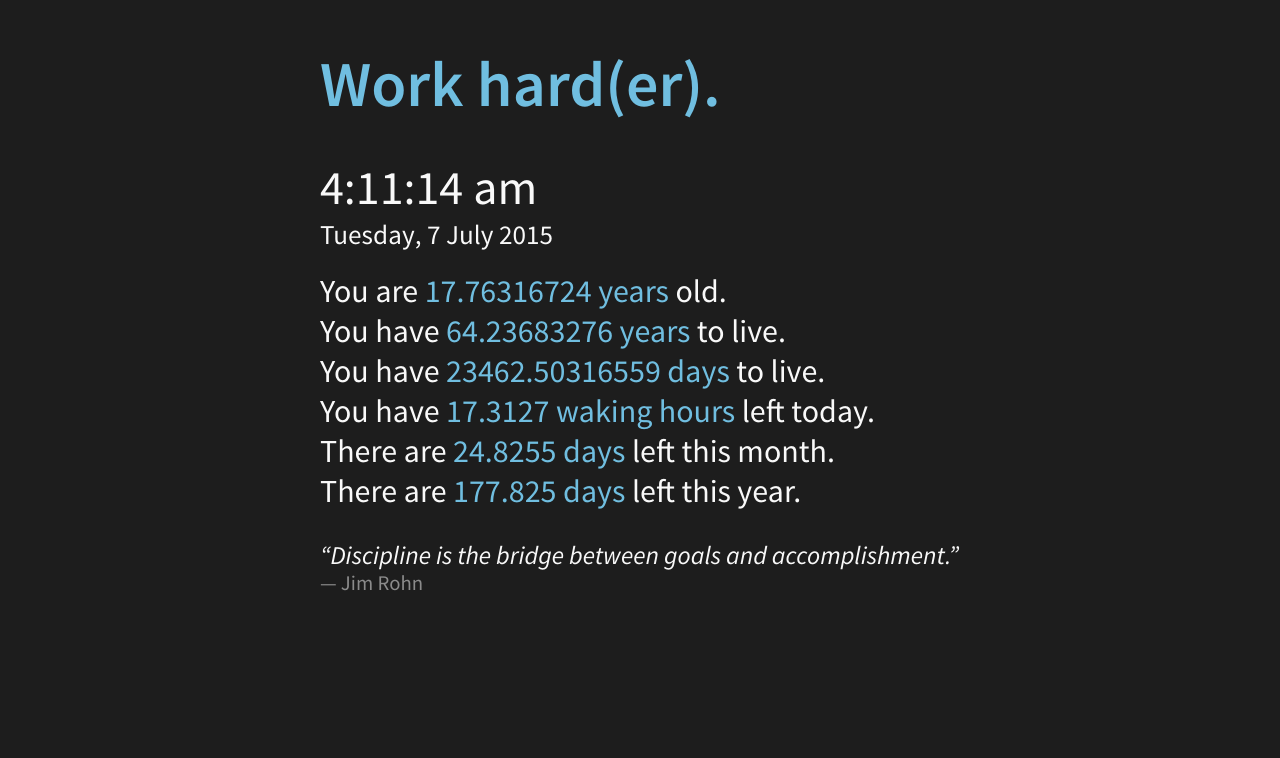
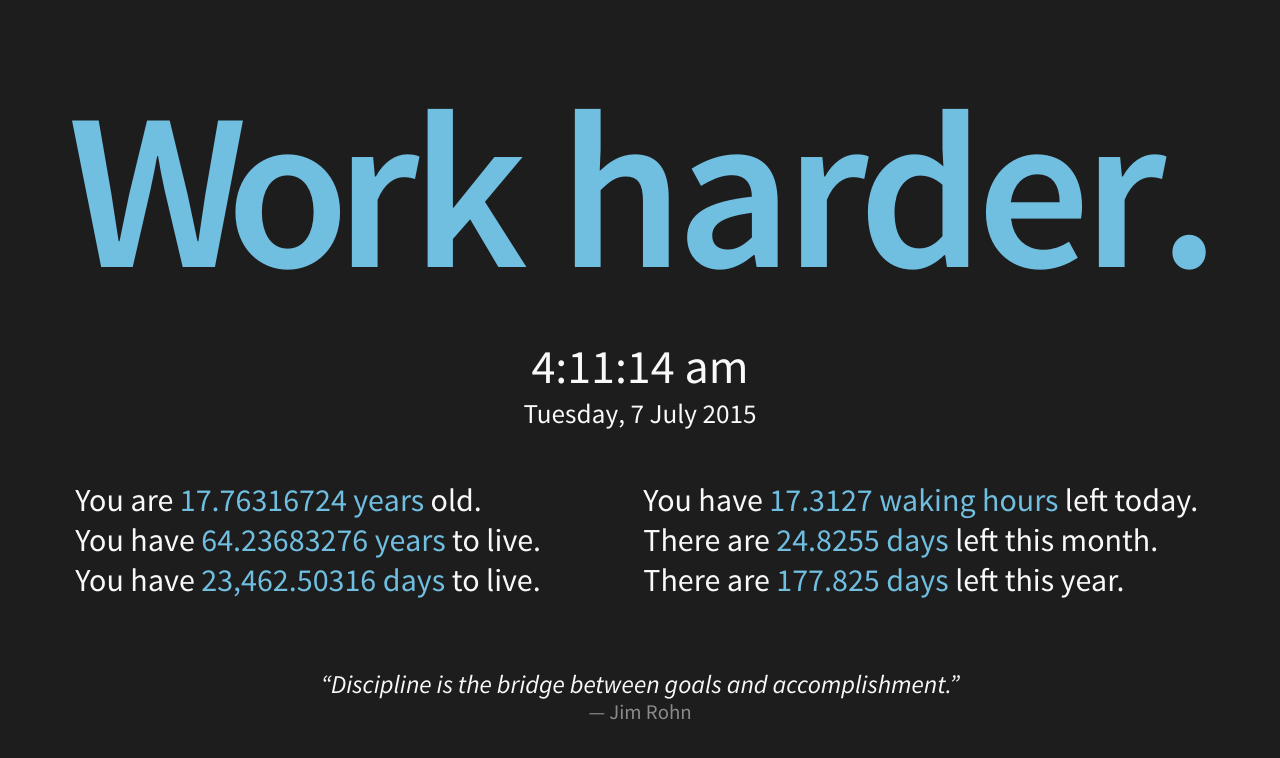
Before and after one commit to raichur/motivation, a browser extension: page index.html in a window 1280 px wide. Drawn offline with Linux system fonts and the light colour scheme; no server answers.

Commit message:
styling and add comma

```diff
--- a/app.js
+++ b/app.js
@@ -121,6 +121,12 @@ getJSON('quotes.json').then(function(data) {
   quoteAuthor.innerHTML = randomQuote.author;
 });
 
+function addComma(number) {
+  var splitByDot = number.toString().split('.'); // Split (Do not need commas in decimal places)
+  splitByDot[0] = splitByDot[0].replace(/\B(?=(\d{3})+(?!\d))/g, ","); // Fancy regex
+  return splitByDot.join("."); // Reconnect
+}
+
 // setInterval and simple DOM manipulation stuff
 setInterval(function getStuff(){
   var now = Date.now(),
@@ -133,7 +139,7 @@ setInterval(function getStuff(){
   currentDateElement.innerHTML = currentDay(nowNew);
   currentTimeElement.innerHTML = currentDate(nowNew);
   yearsToLive.innerHTML = calculateLifeExpectancy(age);
-  daysToLive.innerHTML = calculateLifeExpectancy(age)*365.25;
+  daysToLive.innerHTML = addComma(calculateLifeExpectancy(age)*365.25).toString().substring(0, 12);
 }, 100);
 
 if(githubUsername.length >= 2) {
--- a/index.html
+++ b/index.html
@@ -35,7 +35,7 @@
 <body class="animated fadeIn">
   <div class="content">
 
-    <h1>Work <b>hard(er)</b>.</h1>
+    <h1>W<span>o</span>rk <b>harder</b>.</h1>
 
     <div class="dateTimeWrapper">
       <div id="currentTime" style="font-size: 3rem;"></div>
@@ -43,13 +43,17 @@
     </div>
 
     <div class="dynamicText">
+      <div class="two_column">
         <div>You are <span id="age"></span> <span>years</span> old.</div>
         <div>You have <span id="yearsToLive"></span> <span>years</span> to live.</div>
         <div>You have <span id="daysToLive"></span> <span>days</span> to live.</div>
+      </div>
+      <div class="two_column">
         <div>You have <span id="hoursLeftToday"></span> <span>waking hours</span> left today.</div>
         <div>There are <span id="daysLeftThisMonth"></span> <span>days</span> left this month.</div>
         <div>There are <span id="daysLeftThisYear"></span> <span>days</span> left this year.</div>
         <div id="githubRepos"></div>
+      </div>
     </div>
 
     <div class="quote">
--- a/style.css
+++ b/style.css
@@ -82,19 +82,35 @@ body {
   color: #f9f9f9;
   max-height: 100%;
 }
+.dateTimeWrapper {
+  margin-bottom: 50px;
+}
 .content {
   margin: 0 auto;
-  text-align: left;
-  width: 50%;
-  margin-top: 50px;
+  text-align: center;
+  width: 94%;
+  margin-top: 80px;
 }
 .content h1 {
-  font-size: 4rem;
-  line-height: 4.2rem;
+  font-size: 14rem;
+  line-height: 13.5rem;
   margin-bottom: 40px;
   font-weight: 600;
+  letter-spacing: -.035em;
   color: #70bee0;
 }
+.content h1 span:nth-child(1) {
+  margin-left: -13px;
+  margin-right: -6px;
+}
+.two_column {
+  width: calc(50% - 40px);
+  display: inline-block;
+  text-align: left;
+  vertical-align: top;
+  margin-bottom: 40px;
+}
+
 
 // Div styling
 #currentTime {
```
Lines whose indentation alone changed are shown as unchanged.
